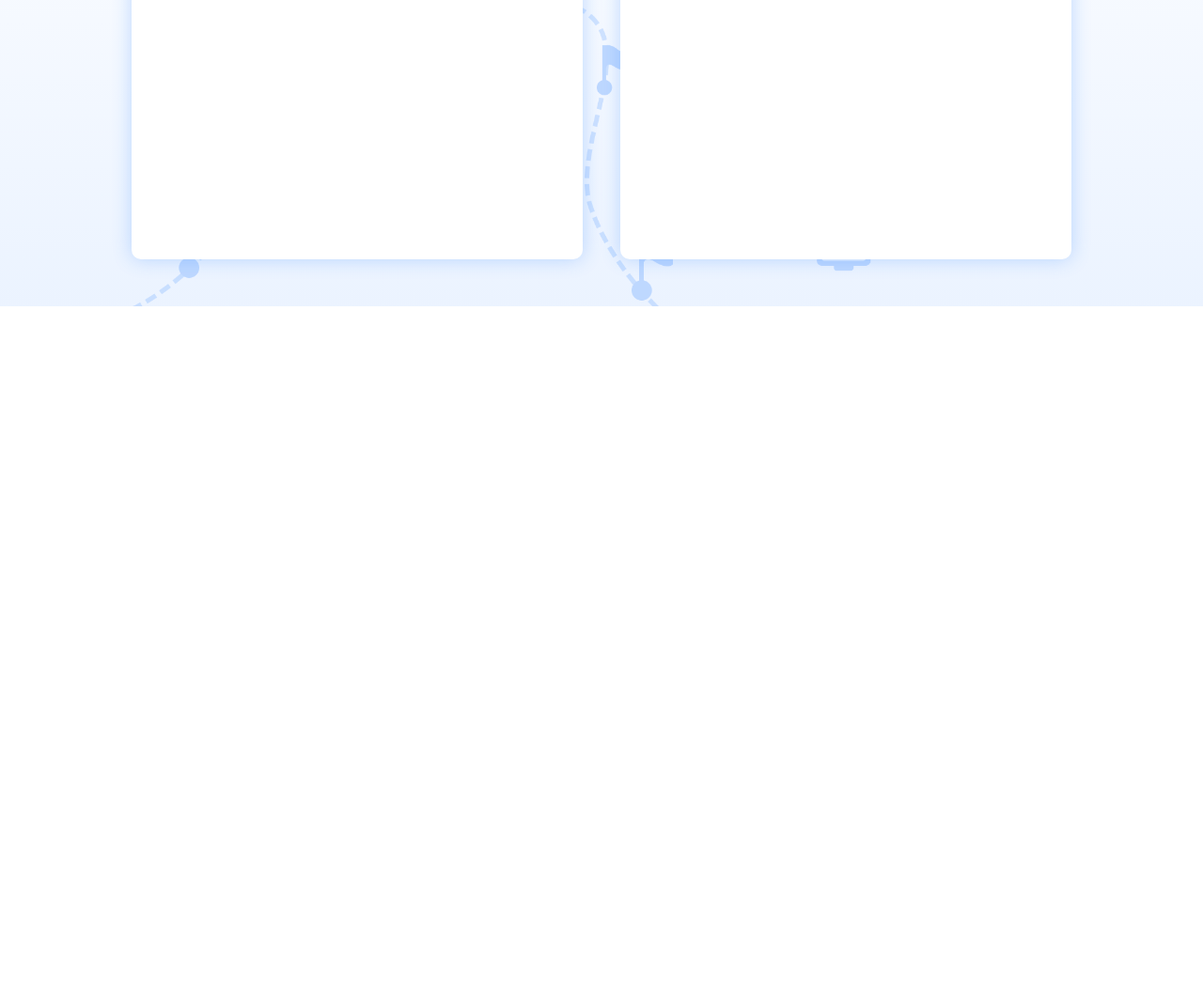
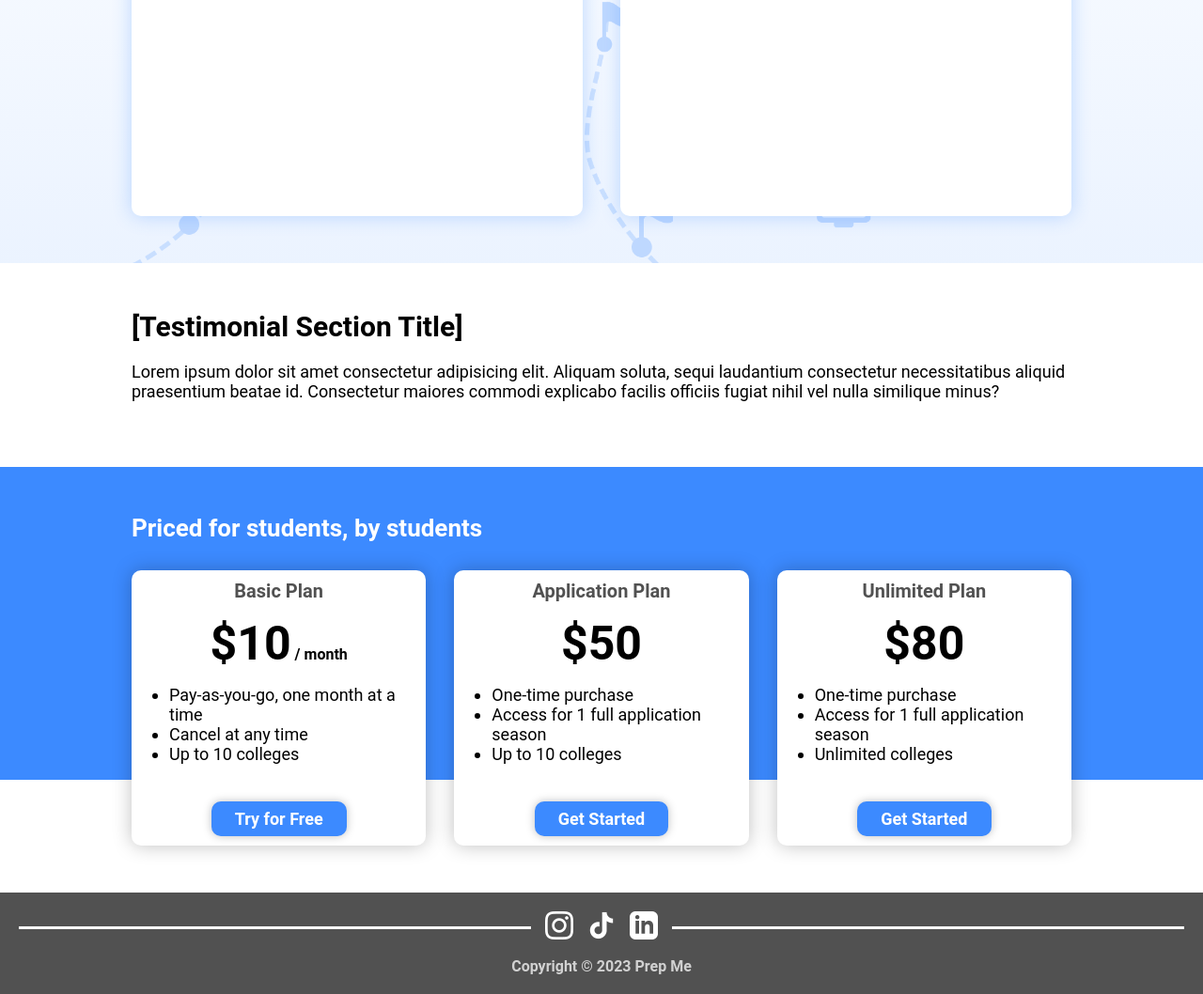
Before and after one commit to Prep-Me/mvp-landing-page, a plain HTML site: page index.html in a window 1280 px wide. Shown: the part 949-2007 px from the top of the page at 94% size. Before the commit the page ends 1275 px from the top, so only its background shows below. Drawn offline with Linux system fonts and the light colour scheme; a web font is replaced by a local one.

Commit message:
some stuff

```diff
--- a/base.css
+++ b/base.css
@@ -2,6 +2,7 @@
 	margin: 0;
 	padding: 0;
 	font-family: Roboto, sans-serif;
+	scroll-behavior: smooth;
 }
 
 /* Scrollbar */
@@ -30,6 +31,7 @@ nav {
 	position: fixed;
 	top: 0;
 	left: 0;
+	z-index: 999;
 	width: min(calc(100vw - 20px*2 - 8px), 1000px);
 	height: min-content;
 
@@ -43,6 +45,11 @@ nav {
 	grid-template-rows: min-content;
 	gap: 30px;
 	align-items: center;
+	transition: background-color linear 0.8s;
+}
+
+nav.scroll {
+	background-color: rgba(255, 255, 255, 0.95);
 }
 
 nav img {
@@ -63,3 +70,41 @@ nav a:hover {
 nav a:visited {
 	color: rgb(47, 47, 47);
 }
+
+/* Footer */
+
+footer {
+	background-color: #515151;
+	display: grid;
+	grid-template-areas:
+		"bar1 icon1 icon2 icon3 bar2"
+		"copy copy copy copy copy";
+	grid-template-columns: 1fr repeat(3, 30px) 1fr;
+	padding: 20px;
+	gap: 15px;
+	align-items: center;
+}
+
+footer div.bar {
+	background-color: white;
+	width: 100%;
+	height: 3px;
+}
+
+footer a img {
+	aspect-ratio: 1;
+	width: 30px;
+	transition: filter 0.1s linear;
+}
+
+footer a img:hover {
+	filter: brightness(0.8);
+	cursor: pointer;
+}
+
+footer p.copy {
+	grid-area: copy;
+	color: #D1D1D1;
+	font-weight: bold;
+	text-align: center;
+}
--- a/index.html
+++ b/index.html
@@ -36,7 +36,7 @@
 	<nav>
 		<img src="images/logo.png" alt="Prep Me Logo">
 		<a href="/about">About</a>
-		<a href="/pricing">Pricing</a>
+		<a href="/#pricing">Pricing</a>
 		<a href="/contact">Contact</a>
 		<a href="/waitlist">Log In</a>
 	</nav>
@@ -51,7 +51,7 @@
 				<button id="hero-button">Get Started &#x2794</button>
 			</div>
 
-			<div class="img-container"><img src="images/page cluster.png" alt="App Page Cluster"></div>
+			<div class="img-container"><img src="images/page cluster back.png" alt="App Page Cluster"><img src="images/page cluster front.png" alt="App Page Cluster" class="front"></div>
 		</div>
 
 		<div class="marketing-1">
@@ -63,6 +63,58 @@
 				<p class="card-title">Your Resources</p>
 			</div>
 		</div>
+
+		<div class="marketing-2">
+			<h3>[Testimonial Section Title]</h3>
+			<p>Lorem ipsum dolor sit amet consectetur adipisicing elit. Aliquam soluta, sequi laudantium consectetur necessitatibus aliquid praesentium beatae id. Consectetur maiores commodi explicabo facilis officiis fugiat nihil vel nulla similique minus?</p>
+		</div>
+
+		<div id="pricing">
+			<h3>Priced for students, by students</h3>
+
+			<div class="price-card">
+				<p class="name">Basic Plan</p>
+				<p class="price monthly">$10</p>
+				<ul>
+					<li>Pay-as-you-go, one month at a time</li>
+					<li>Cancel at any time</li>
+					<li>Up to 10 colleges</li>
+				</ul>
+				<button>Try for Free</button>
+			</div>
+
+			<div class="price-card">
+				<p class="name">Application Plan</p>
+				<p class="price">$50</p>
+				<ul>
+					<li>One-time purchase</li>
+					<li>Access for 1 full application season</li>
+					<li>Up to 10 colleges</li>
+				</ul>
+				<button>Get Started</button>
+			</div>
+
+			<div class="price-card">
+				<p class="name">Unlimited Plan</p>
+				<p class="price">$80</p>
+				<ul>
+					<li>One-time purchase</li>
+					<li>Access for 1 full application season</li>
+					<li>Unlimited colleges</li>
+				</ul>
+				<button>Get Started</button>
+			</div>
+		</div>
+
+		<footer>
+			<div class="bar"></div>
+			<a href="" target="_blank"><img src="images/Instagram Logo.png"></a>
+			<a href="" target="_blank"><img src="images/TikTok Logo.png"></a>
+			<a href="" target="_blank"><img src="images/Linkedin Logo.png"></a>
+			<div class="bar"></div>
+
+			<p class="copy">Copyright © 2023 Prep Me</p>
+		</footer>
 	</main>
 </body>
 </html>
--- a/landing.css
+++ b/landing.css
@@ -31,7 +31,7 @@
 	margin: 50px;
 }
 
-.hero .email-form input, button {
+.hero .email-form input, .hero .email-form button {
 	font-weight: bold;
 	font-size: 18px;
 	padding: 10px 14px;
@@ -82,16 +82,33 @@
 
 .hero .img-container {
 	width: 100%;
+	margin-top: -200px;
+	height: 500px;
 	overflow: hidden;
+	position: relative;
+	pointer-events: none;
+	--scale: 1;
+	--offset: 150px;
 }
 
 .hero .img-container img {
+	--min-width: 1000px;
+	--max-width: 1300px;
+	position: absolute;
+	bottom: 0px;
 	display: block;
 	width: 100%;
-	min-width: 1000px;
-	max-width: 1300px;
-	margin-left: max(min(0px, calc((100vw - 1000px)/2)), calc((100vw - 1300px)/2));
+	min-width: var(--min-width);
+	max-width: var(--max-width);
+	margin-left: max(min(0px, calc((100vw - var(--min-width))/2)), calc((100vw - var(--max-width))/2));
 	user-select: none;
+	transform: scale(var(--scale));
+}
+
+.hero .img-container img.front {
+	--min-width: 400px;
+	--max-width: 600px;
+	transform: scale(var(--scale)) translateY(calc(var(--offset)));
 }
 
 .marketing-1 {
@@ -111,7 +128,7 @@
 	column-gap: 40px;
 }
 
-.marketing-1 h3 {
+.marketing-1 h3, .marketing-2 h3 {
 	display: block;
 	grid-area: title;
 	font-size: 30px;
@@ -132,3 +149,87 @@
 	font-weight: bold;
 	text-align: center;
 }
+
+.marketing-2 {
+	padding: 50px max(calc((100vw - 1000px)/2), 50px);
+}
+
+.marketing-2 p {
+	margin: 20px 0px;
+	font-size: 18px;
+}
+
+#pricing {
+	background-color: rgba(60, 138, 255, 1);
+	padding: 50px max(calc((100vw - 1000px)/2), 50px);
+	display: grid;
+	grid-template-areas:
+		'title title title'
+		'card1 card2 card3';
+	grid-template-columns: repeat(3, 1fr);
+	gap: 30px;
+	margin-bottom: 120px;
+}
+
+#pricing h3 {
+	color: white;
+	font-size: 26px;
+	grid-area: title;
+}
+
+#pricing .price-card {
+	background-color: white;
+	padding: 10px;
+	border-radius: 10px;
+	box-shadow: 0px 0px 20px rgba(0, 0, 0, 0.25);
+	margin-bottom: -120px;
+}
+
+#pricing .price-card p.name {
+	color: #515151;
+	font-size: 20px;
+	text-align: center;
+	font-weight: bold;
+}
+
+#pricing .price-card p.price {
+	font-weight: bold;
+	font-size: 50px;
+	text-align: center;
+	margin: 15px 0px;
+}
+
+#pricing .price-card p.price.monthly::after {
+	content: " / month";
+	font-weight: bold;
+	font-size: 16px;
+}
+
+#pricing .price-card ul {
+	padding-left: 30px;
+	padding-right: 20px;
+	padding-bottom: 40px;
+}
+
+#pricing .price-card ul li {
+	font-size: 18px;
+}
+
+#pricing .price-card button {
+	color: white;
+	display: block;
+	font-weight: bold;
+	font-size: 18px;
+	margin: 0px auto;
+	padding: 8px 25px;
+	border-radius: 10px;
+	border: none;
+	box-shadow: 0px 0px 10px rgba(0, 0, 0, 0.25);
+	transition: linear 0.2s;
+	background-color: rgba(60, 138, 255, 1);
+}
+
+#pricing .price-card button:hover {
+	cursor: pointer;
+	filter: brightness(0.9);
+}
--- a/script.js
+++ b/script.js
@@ -1,4 +1,6 @@
 const url = "https://send.pageclip.co/7A5E2mxhjVipBMIYPlmA2RmtGkLWEGvZ/email-form"
+const nav = document.getElementsByTagName("nav")[0]
+const heroImg = document.getElementsByClassName("img-container")[0]
 
 function post(url, data) {
 	let xhr
@@ -42,3 +44,23 @@ document.getElementById("hero-button").addEventListener("click", () => {
 	const data = {email: email}
 	post(url, data)
 })
+
+document.addEventListener("scroll", (e) => {
+	// Nav
+	if (window.scrollY <= 20) {
+		nav.classList.remove("scroll")
+	} else {
+		nav.classList.add("scroll")
+	}
+
+	// Hero Images
+	let imgStyle = ""
+
+	const MAX_SCALE = 1.1
+	imgStyle += `--scale: ${Math.min(MAX_SCALE, 1+(MAX_SCALE-1)*(window.scrollY/350))};`
+
+	const MAX_OFFSET = 75
+	imgStyle += `--offset: ${Math.max(MAX_OFFSET, 150-(MAX_OFFSET)*(window.scrollY/350))}px;`
+
+	heroImg.setAttribute("style", imgStyle)
+})
```
Also changed, not shown: images/Instagram Logo.png (added), images/Linkedin Logo.png (added), images/TikTok Logo.png (added), images/page cluster back.png (added), images/page cluster front.png (added), images/page cluster.png (deleted).
